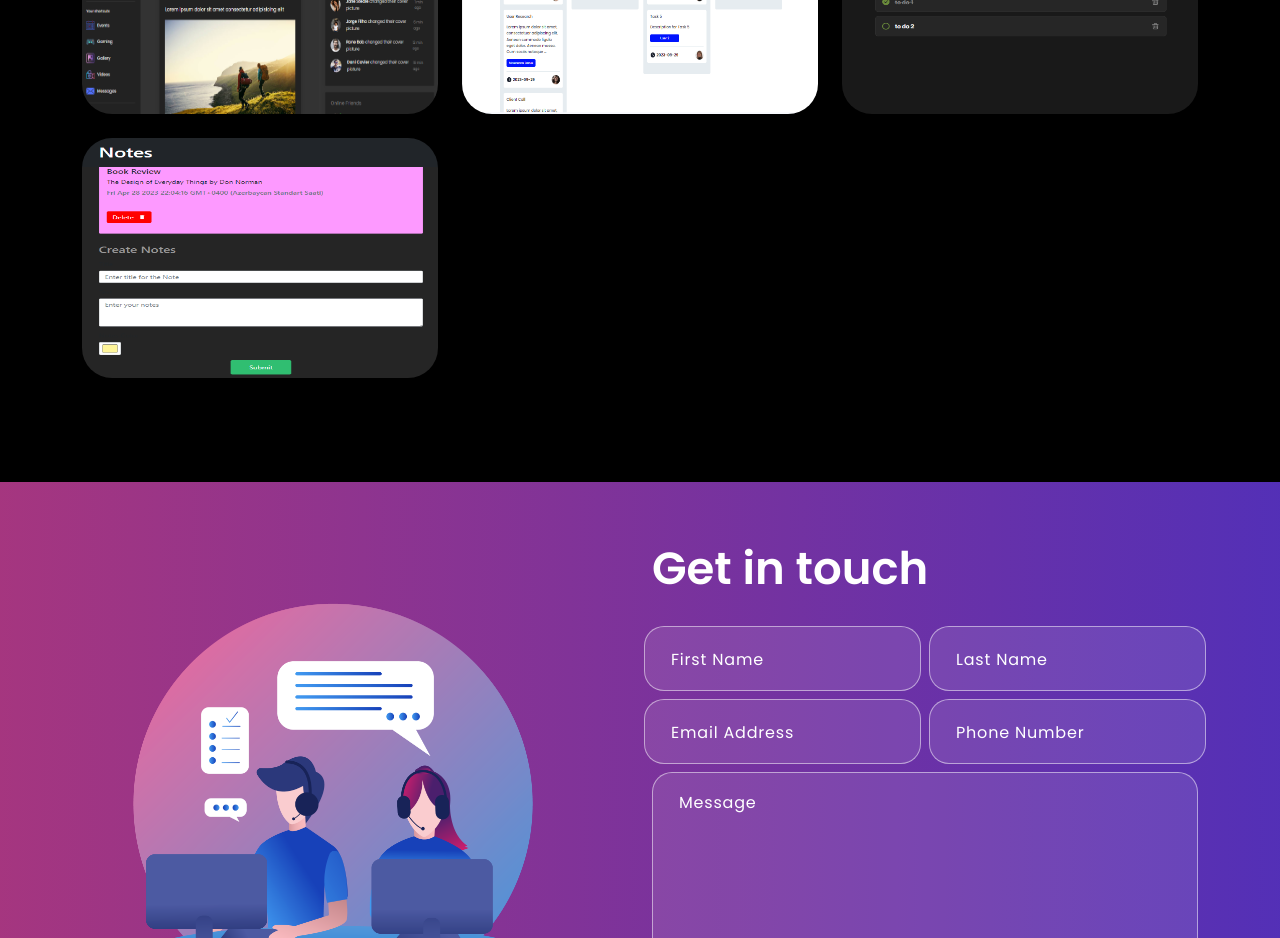
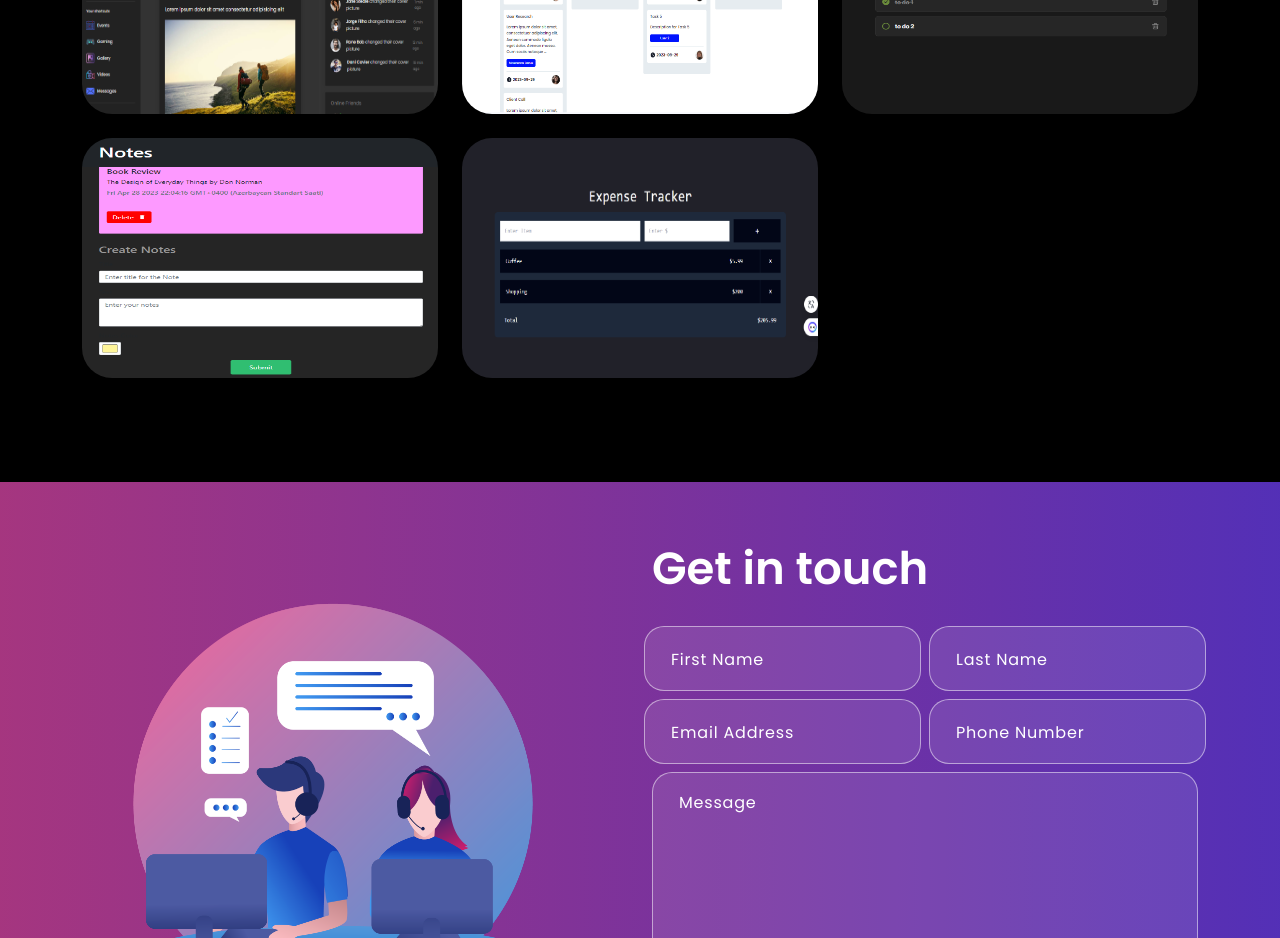
Before and after one commit to LamanSalimova/Portfolio-Website, a React (Create React App) app in the folder portfolio/: page / in a window 1280 px wide. Shown: the part 2080-3018 px from the top of the page. Built offline with nearby package versions, Linux system fonts and the light colour scheme.

Commit message:
update projects

```diff
--- a/portfolio/src/components/Projects.jsx
+++ b/portfolio/src/components/Projects.jsx
@@ -14,6 +14,7 @@ import proImage10 from "../assets/images/createx.png";
 import proImage11 from "../assets/images/taskManagment.png";
 import proImage12 from "../assets/images/proImg11.png";
 import proImage13 from "../assets/images/dashboard.png";
+import proImage14 from "../assets/images/expense-tr-app.png";
 
 export default function Projects() {
   const projects = [
@@ -99,6 +100,14 @@ export default function Projects() {
       githubLink: "https://github.com/LamanSalimova/TypeScript-Notes-App",
       imgUrl: proImage6,
     },
+    {
+      id: 11,
+      title: "Next Js Expense Tracker App",
+      demoLink: "https://expense-tracker-app-next-js.netlify.app/",
+      githubLink:
+        "https://github.com/LamanSalimova/Next-JS-Expense-Tracker-App",
+      imgUrl: proImage14,
+    },
   ];
   return (
     <section className="project" id="projects">
```
Also changed, not shown: portfolio/src/assets/images/expense-tr-app.png (added).
